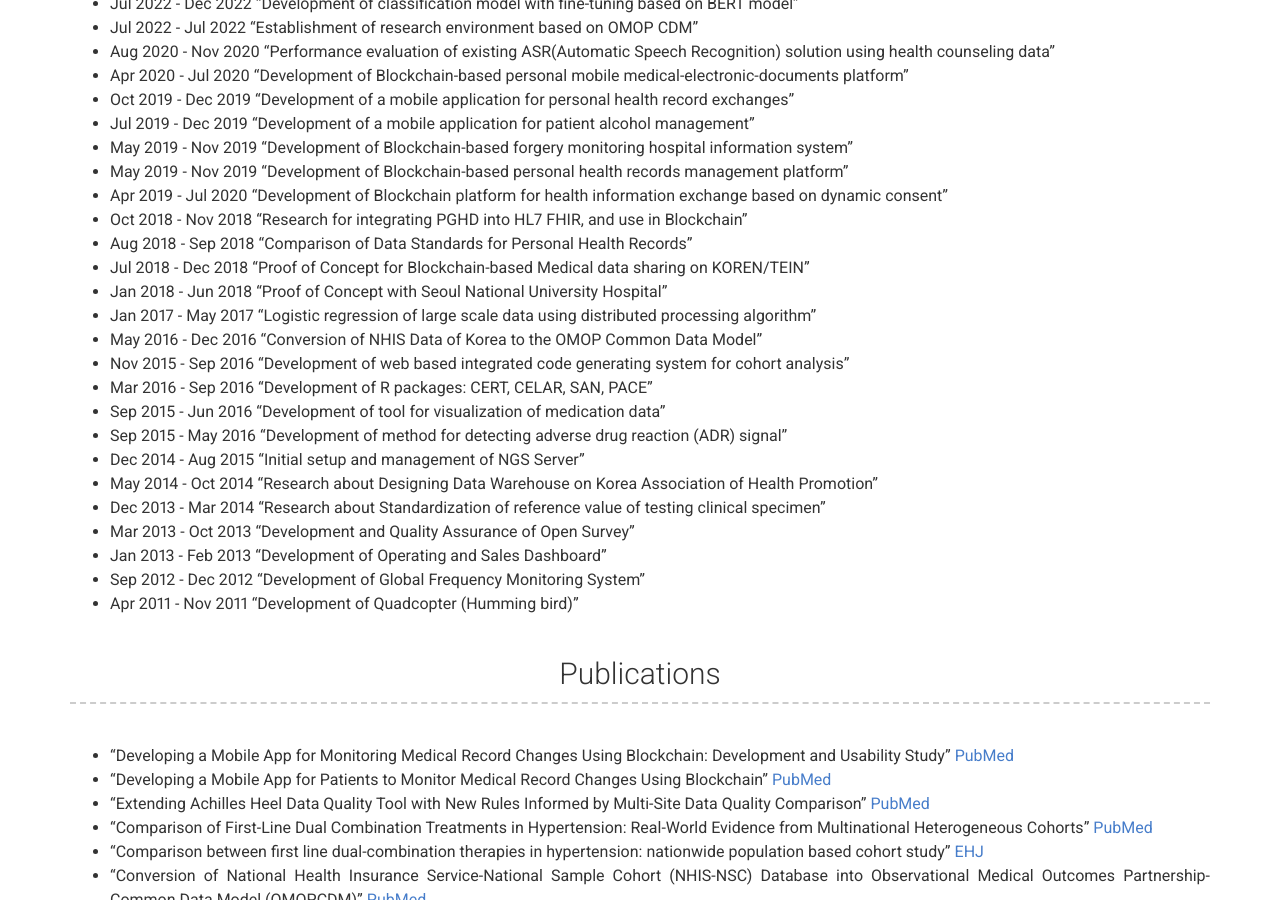
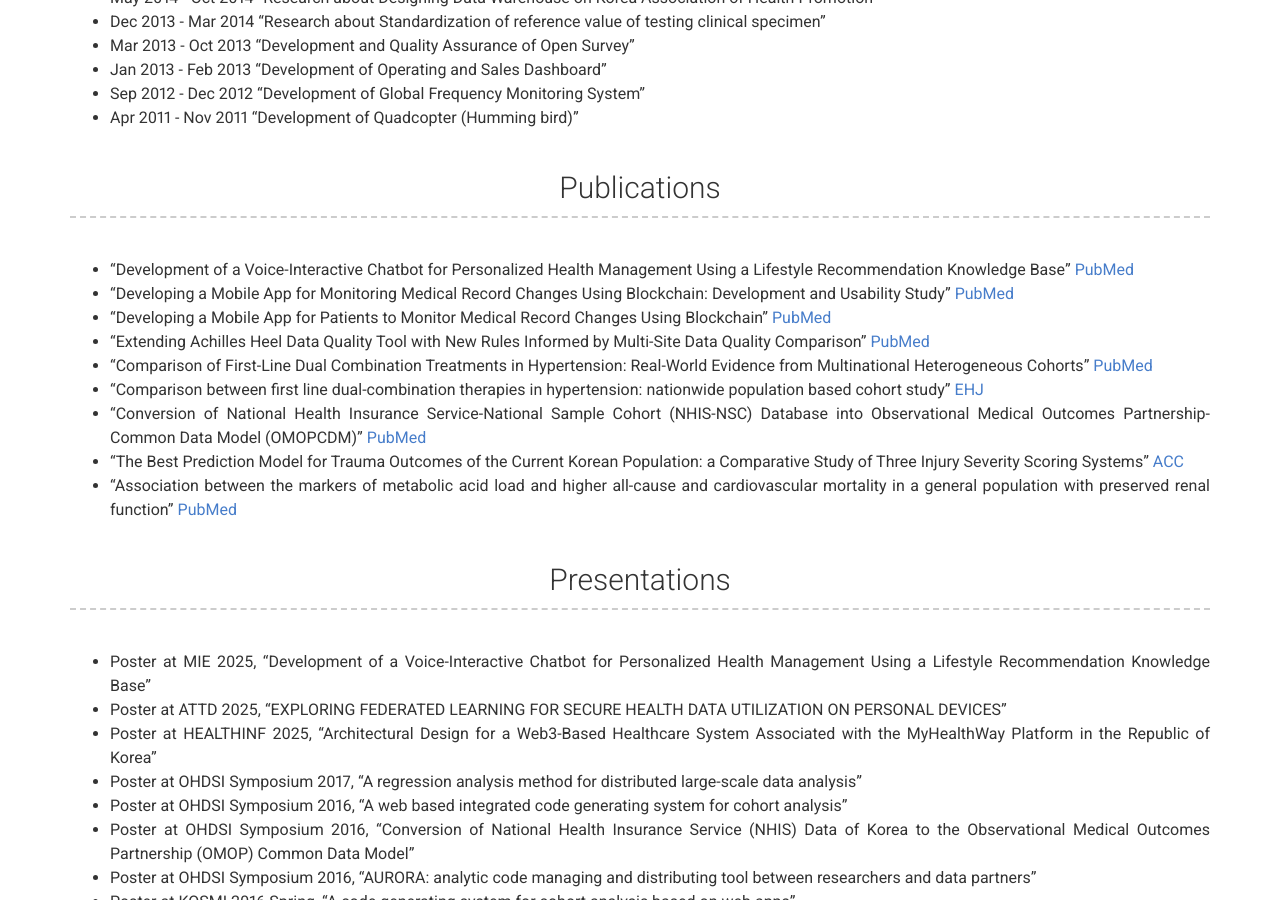
Before and after one commit to jungsungjae/jungsungjae.github.io, a Jekyll site: the page built from index.md, in a window 1280 px wide and 900 px high, scrolled down 2650 px. Built offline with Jekyll 4.4.1, drawn with Linux system fonts in a browser that asks for light colours; nearby versions of some CDN libraries.

Commit message:
Update _config.yml

```diff
--- a/_config.yml
+++ b/_config.yml
@@ -81,54 +81,54 @@ content:
   - title: Experience
     layout: list
     content:
-      - layout: left
+      - layout: top
         title: Seoul National University Hospital
         sub_title: Senior Researcher
         caption: Jan 2023 - Present (expected until Dec 2025)
-      - layout: left
+      - layout: top
         title: Seoul National University
         sub_title: Senior Researcher
         caption: Feb 2023 - Sep 2023
-      - layout: left
+      - layout: top
         title: Yonsei University Health System
         sub_title: Researcher
         caption: Aug 2022 - Dec 2022
-      - layout: left
+      - layout: top
         title: Weavrcare (ex. MediBloc)
         sub_title: Researcher
         caption: Dec 2017 - Jul 2020
-      - layout: left
+      - layout: top
         title: Seoul National University Hospital
         sub_title: Researcher
         caption: Nov 2017 - Nov 2017
-      - layout: left
+      - layout: top
         title: Ajou University
         sub_title: Researcher
         caption: Sep 2015 - Oct 2017
-      - layout: left
+      - layout: top
         title: Seoul National University Hospital
         sub_title: Researcher
         caption: Nov 2013 - Aug 2015
-      - layout: left
+      - layout: top
         title: Opensurvey (ex. IDINCU)
         sub_title: Developer
         caption: Mar 2013 - Oct 2013
-      - layout: left
+      - layout: top
         title: Spoqa
         sub_title: Intern
         caption: Jan 2013 - Feb 2013
-      - layout: left
+      - layout: top
         title: Korea Telecom
         sub_title: Intern
         caption: Sep 2012 - Dec 2012
   - title: Education
     layout: list
     content:
-      - layout: left
+      - layout: top
         title: Ajou University
         sub_title: MS Medical Informatics
         caption: Sep 2015 - Aug 2017
-      - layout: left
+      - layout: top
         title: Soongsil University
         sub_title: BE Computer Science and Engineering
         caption: Mar 2007 - Aug 2013
@@ -167,6 +167,7 @@ content:
   - title: Publications
     layout: text
     content: |
+      - "Development of a Voice-Interactive Chatbot for Personalized Health Management Using a Lifestyle Recommendation Knowledge Base" [PubMed](https://pubmed.ncbi.nlm.nih.gov/40380641/)
       - "Developing a Mobile App for Monitoring Medical Record Changes Using Blockchain: Development and Usability Study" [PubMed](https://pubmed.ncbi.nlm.nih.gov/32795988/)
       - "Developing a Mobile App for Patients to Monitor Medical Record Changes Using Blockchain" [PubMed](https://pubmed.ncbi.nlm.nih.gov/32570603/)
       - "Extending Achilles Heel Data Quality Tool with New Rules Informed by Multi-Site Data Quality Comparison" [PubMed](https://pubmed.ncbi.nlm.nih.gov/31438195/)
```
